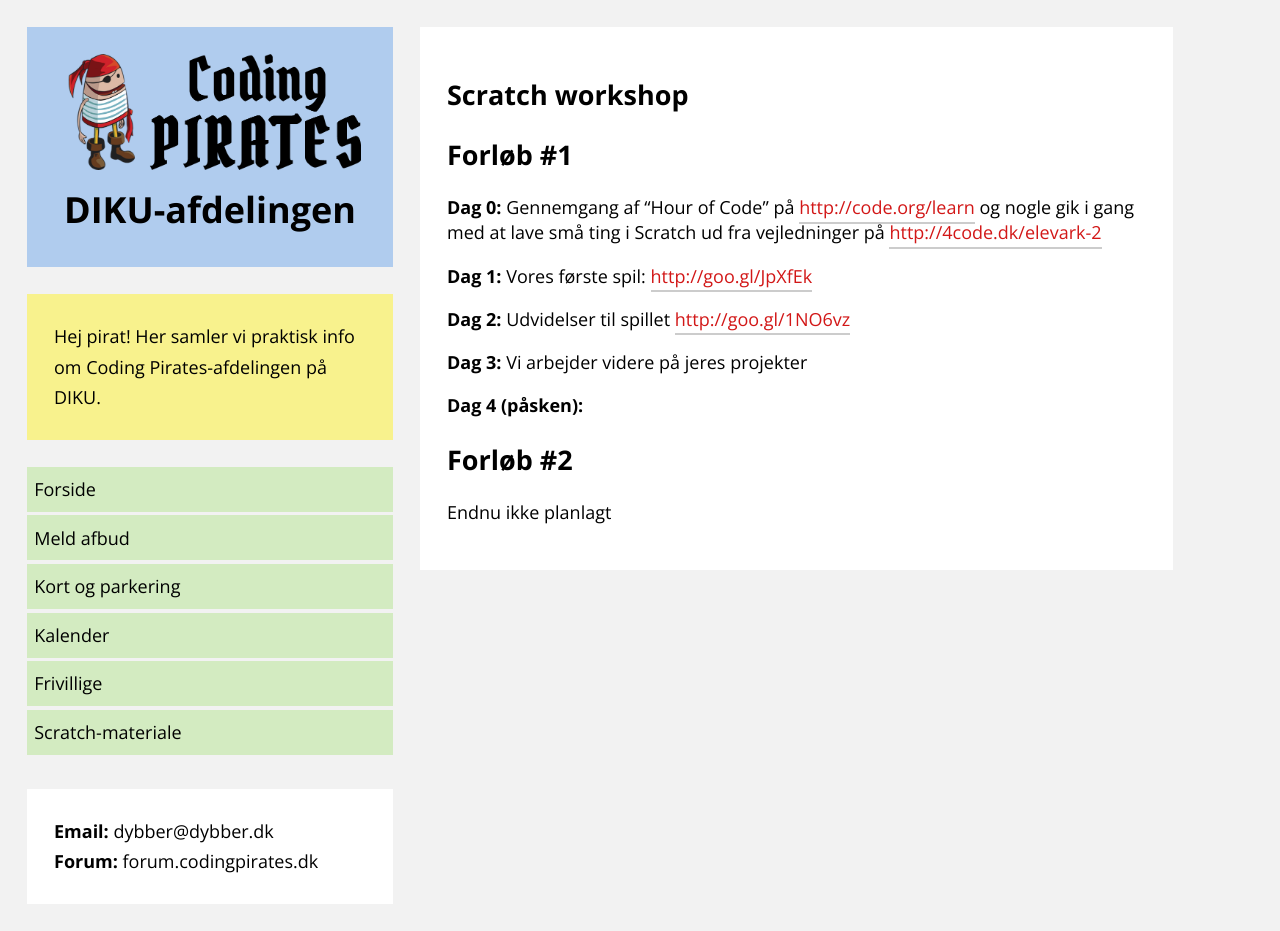
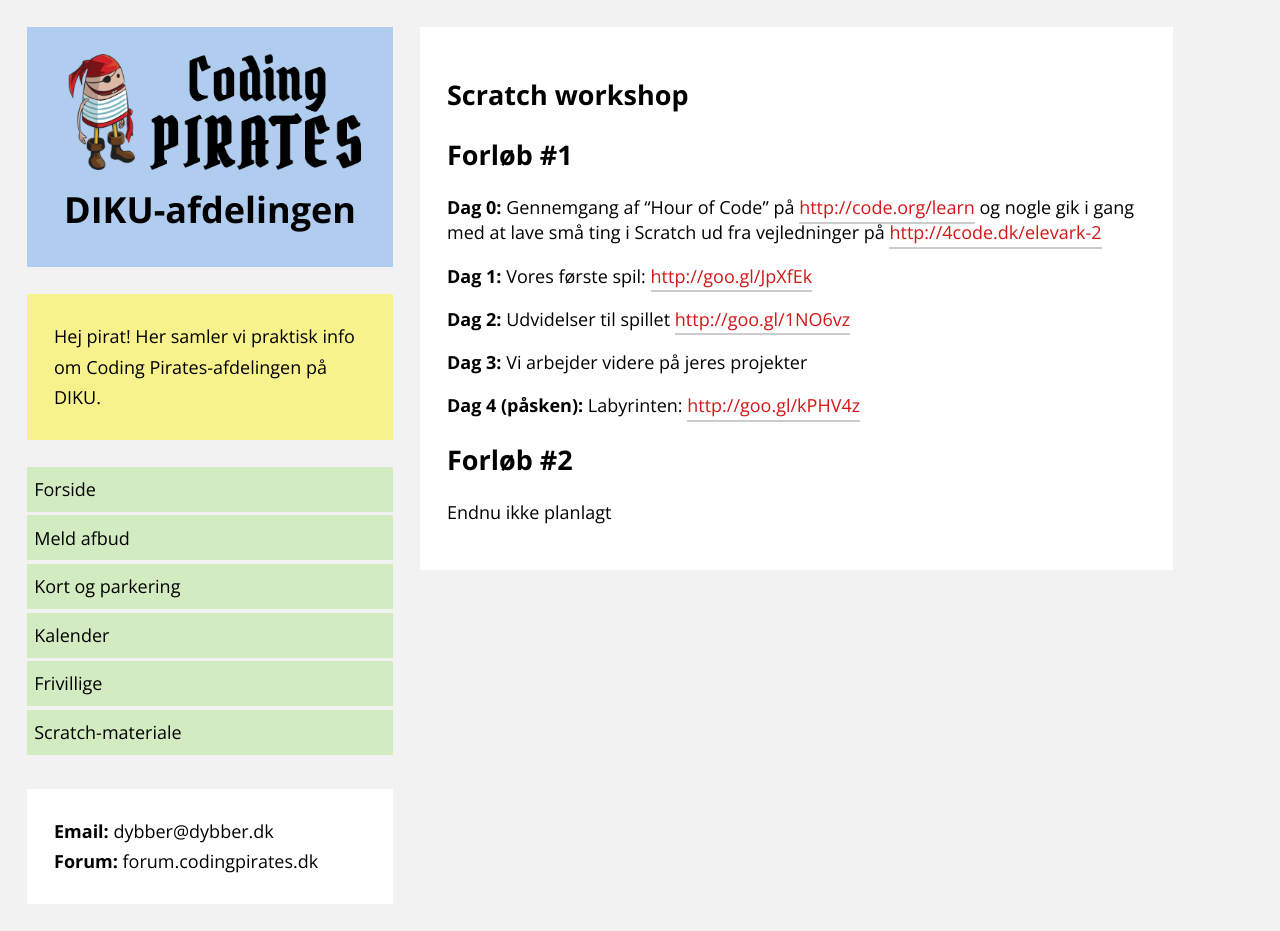
Before and after one commit to dybber/diku.codingpirates.dk, a Jekyll site: the page built from src/scratch.md, in a window 1280 px wide. Built offline with Jekyll 4.4.1, drawn with Linux system fonts in a browser that asks for light colours; Markdown is read by kramdown in place of the engine named in the settings.

Commit message:
Tilføj "Labyrint"-vejledning til hjemmesiden

```diff
--- a/src/scratch.md
+++ b/src/scratch.md
@@ -16,7 +16,7 @@
 
 **Dag 3:** Vi arbejder videre på jeres projekter
 
-**Dag 4 (påsken):**
+**Dag 4 (påsken):** Labyrinten: <http://goo.gl/kPHV4z>
 
 Forløb #2
 ---------
```
